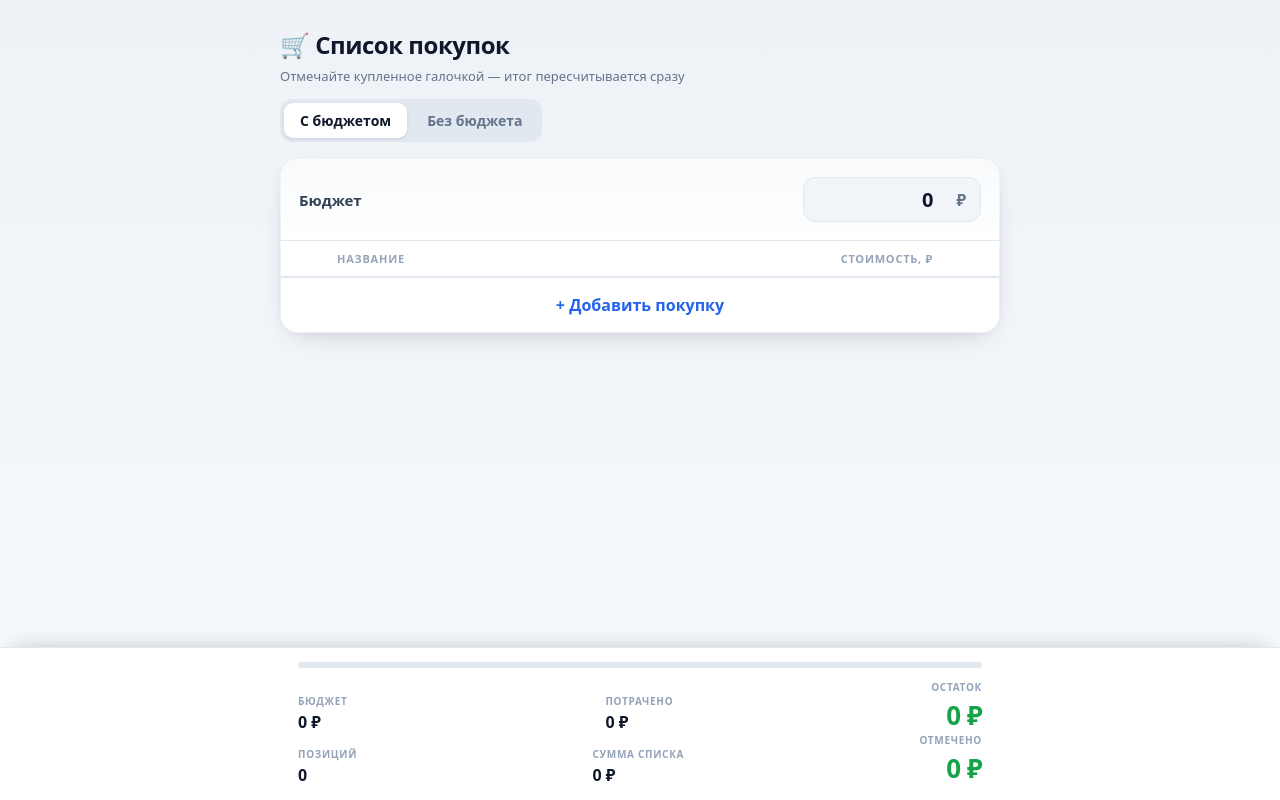
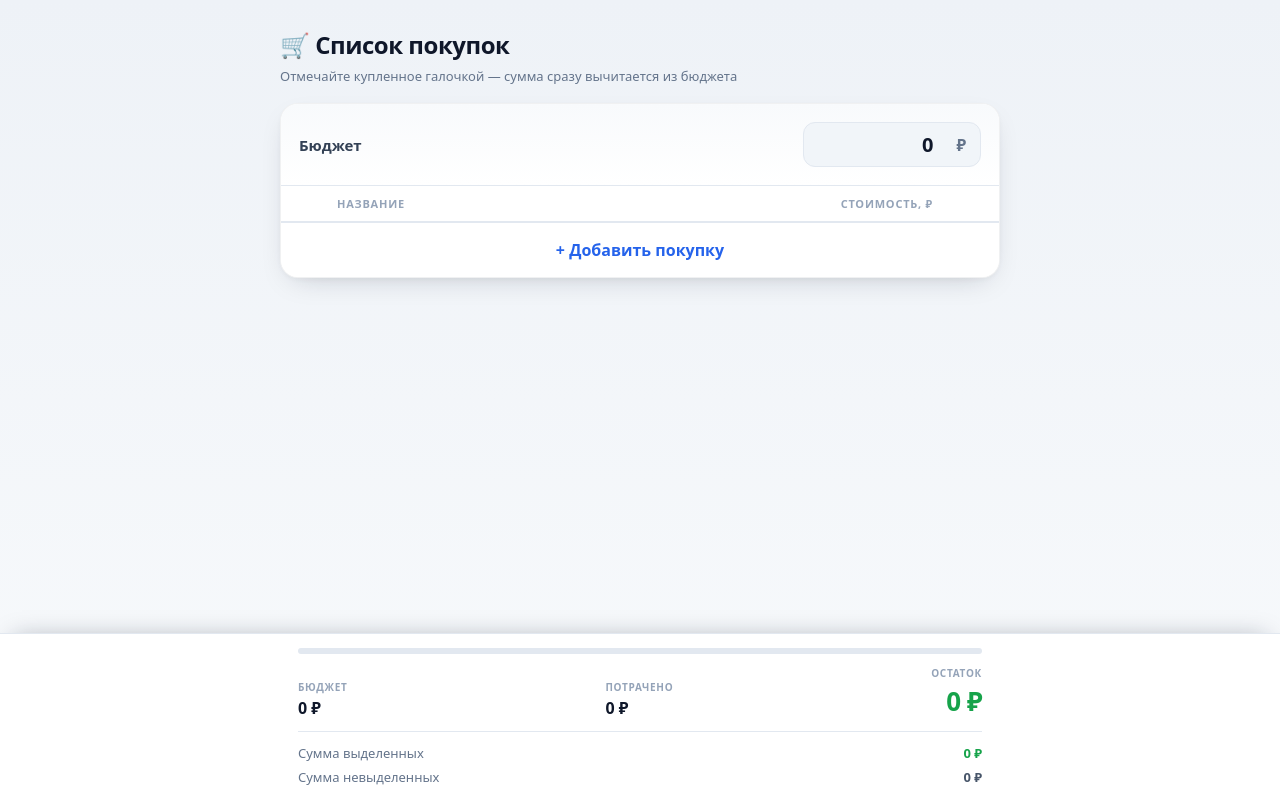
Before and after one commit to siba7444-ai/pokupki, a plain HTML site: page index.html in a window 1280 px wide. Drawn offline with Linux system fonts and the light colour scheme.

Commit message:
Update index.html

```diff
--- a/index.html
+++ b/index.html
@@ -3,7 +3,7 @@
 <head>
 <meta charset="utf-8">
 <meta name="viewport" content="width=device-width, initial-scale=1">
-<title>Список покупок</title>
+<title>Список покупок с бюджетом</title>
 <style>
   :root{
     --line:#e2e8f0;
@@ -19,33 +19,13 @@
     background:linear-gradient(180deg,#eef2f7 0%,#f8fafc 100%);
     background-attachment:fixed;
     color:#0f172a;
-    padding:28px 16px 160px;
+    padding:28px 16px 230px;
     -webkit-font-smoothing:antialiased;
   }
   .wrap{max-width:720px;margin:0 auto}
 
-  h1{font-size:24px;margin:0 0 14px;letter-spacing:-.02em}
+  h1{font-size:24px;margin:0 0 18px;letter-spacing:-.02em}
   h1 small{display:block;font-size:13px;font-weight:400;color:#64748b;margin-top:6px;letter-spacing:0}
-
-  /* ---------- Переключатель режимов ---------- */
-  .mode-switch{
-    display:inline-flex;gap:4px;padding:4px;margin-bottom:16px;
-    background:#e2e8f0;border-radius:12px;
-  }
-  .mode-switch button{
-    border:0;background:transparent;cursor:pointer;
-    padding:8px 16px;border-radius:9px;
-    font:inherit;font-size:14px;font-weight:600;color:#64748b;
-    transition:.15s;
-  }
-  .mode-switch button:hover{color:#0f172a}
-  .mode-switch button.active{
-    background:#fff;color:#0f172a;
-    box-shadow:0 1px 3px rgba(15,23,42,.12);
-  }
-  .mode-switch button:focus-visible{
-    outline:2px solid var(--accent);outline-offset:2px;
-  }
 
   .card{
     background:#fff;
@@ -162,9 +142,23 @@
   .stat.main .value{font-size:26px;letter-spacing:-.02em;color:var(--green);transition:color .2s}
   .stat.main .value.neg{color:var(--red)}
 
+  /* ---------- Дополнительные строки ---------- */
+  .extra{
+    margin-top:12px;padding-top:12px;border-top:1px solid var(--line);
+    display:flex;flex-direction:column;gap:6px;
+  }
+  .extra-row{
+    display:flex;justify-content:space-between;align-items:baseline;gap:12px;
+    font-size:13px;
+  }
+  .extra-row .label{color:#64748b}
+  .extra-row .value{font-weight:700;font-variant-numeric:tabular-nums;color:#0f172a}
+  .extra-row.checked .value{color:var(--green)}
+  .extra-row.unchecked .value{color:#475569}
+
   /* ---------- Мобильные ---------- */
   @media (max-width:520px){
-    body{padding:18px 10px 150px}
+    body{padding:18px 10px 230px}
     h1{font-size:20px}
     .head,.row{grid-template-columns:24px minmax(0,1fr) 88px 30px;gap:8px;padding-left:12px;padding-right:12px}
     .head{font-size:10px}
@@ -172,7 +166,7 @@
     .stat .value{font-size:14px}
     .stat.main .value{font-size:21px}
     .bottom-inner{padding:12px}
-    .mode-switch button{padding:7px 13px;font-size:13px}
+    .extra-row{font-size:12px}
   }
 </style>
 </head>
@@ -181,16 +175,11 @@
 <div class="wrap">
   <h1>
     🛒 Список покупок
-    <small>Отмечайте купленное галочкой — итог пересчитывается сразу</small>
+    <small>Отмечайте купленное галочкой — сумма сразу вычитается из бюджета</small>
   </h1>
 
-  <div class="mode-switch" role="tablist" aria-label="Режим работы">
-    <button type="button" id="modeBudget" class="active" role="tab" aria-selected="true">С бюджетом</button>
-    <button type="button" id="modeSum" role="tab" aria-selected="false">Без бюджета</button>
-  </div>
-
   <div class="card">
-    <div class="budget-row" id="budgetRow">
+    <div class="budget-row">
       <label for="budget">Бюджет</label>
       <div class="money">
         <input id="budget" type="number" min="0" step="1" value="0" inputmode="decimal">
@@ -215,8 +204,7 @@
   <div class="bottom-inner">
     <div class="bar"><div class="fill" id="fill"></div></div>
 
-    <!-- Режим с бюджетом -->
-    <div class="stats" id="budgetStats">
+    <div class="stats">
       <div class="stat">
         <span class="label">Бюджет</span>
         <span class="value" id="budgetView">0 ₽</span>
@@ -231,19 +219,14 @@
       </div>
     </div>
 
-    <!-- Режим без бюджета -->
-    <div class="stats" id="sumStats" hidden>
-      <div class="stat">
-        <span class="label">Позиций</span>
-        <span class="value" id="countView">0</span>
+    <div class="extra">
+      <div class="extra-row checked">
+        <span class="label">Сумма выделенных</span>
+        <span class="value" id="checkedSumView">0 ₽</span>
       </div>
-      <div class="stat">
-        <span class="label">Сумма списка</span>
-        <span class="value" id="totalView">0 ₽</span>
-      </div>
-      <div class="stat main">
-        <span class="label">Отмечено</span>
-        <span class="value" id="checkedSumView" aria-live="polite">0 ₽</span>
+      <div class="extra-row unchecked">
+        <span class="label">Сумма невыделенных</span>
+        <span class="value" id="uncheckedSumView">0 ₽</span>
       </div>
     </div>
   </div>
@@ -253,23 +236,15 @@
 (function () {
   const list       = document.getElementById('list');
   const budgetInput= document.getElementById('budget');
-  const budgetRow  = document.getElementById('budgetRow');
   const budgetView = document.getElementById('budgetView');
   const spentView  = document.getElementById('spentView');
   const restView   = document.getElementById('restView');
-  const countView  = document.getElementById('countView');
-  const totalView  = document.getElementById('totalView');
-  const checkedSumView = document.getElementById('checkedSumView');
-  const budgetStats= document.getElementById('budgetStats');
-  const sumStats   = document.getElementById('sumStats');
+  const checkedSumView   = document.getElementById('checkedSumView');
+  const uncheckedSumView = document.getElementById('uncheckedSumView');
   const fill       = document.getElementById('fill');
-  const btnBudget  = document.getElementById('modeBudget');
-  const btnSum     = document.getElementById('modeSum');
 
   const nf = new Intl.NumberFormat('ru-RU', { maximumFractionDigits: 2 });
   const money = n => nf.format(n) + ' ₽';
-
-  let mode = 'budget'; // 'budget' | 'sum'
 
   /* --- Создание строки --- */
   function createRow(name = '', cost = '') {
@@ -288,60 +263,33 @@
   /* --- Пересчёт --- */
   function update() {
     const budget = Number(budgetInput.value) || 0;
-    let spent = 0, total = 0, count = 0;
+    let spent = 0;        // сумма выделенных (они же «потрачено»)
+    let uncheckedSum = 0; // сумма невыделенных
 
     list.querySelectorAll('.row').forEach(row => {
       const cost    = Number(row.querySelector('.cost').value) || 0;
       const checked = row.querySelector('.chk').checked;
       row.classList.toggle('done', checked);
-      total += cost;
-      count++;
       if (checked) spent += cost;
+      else         uncheckedSum += cost;
     });
 
-    // Панель «с бюджетом»
     const rest = budget - spent;
+
     budgetView.textContent = money(budget);
     spentView.textContent  = money(spent);
     restView.textContent   = money(rest);
     restView.classList.toggle('neg', rest < 0);
 
-    // Панель «без бюджета»
-    countView.textContent      = count;
-    totalView.textContent      = money(total);
-    checkedSumView.textContent = money(spent);
+    checkedSumView.textContent   = money(spent);
+    uncheckedSumView.textContent = money(uncheckedSum);
 
-    // Прогресс-бар
-    let pct = 0, over = false;
-    if (mode === 'budget') {
-      pct  = budget > 0 ? Math.min((spent / budget) * 100, 100) : (spent > 0 ? 100 : 0);
-      over = rest < 0;
-    } else {
-      pct  = total > 0 ? Math.min((spent / total) * 100, 100) : 0;
-    }
+    const pct = budget > 0
+      ? Math.min((spent / budget) * 100, 100)
+      : (spent > 0 ? 100 : 0);
     fill.style.width = pct + '%';
-    fill.classList.toggle('over', over);
+    fill.classList.toggle('over', rest < 0);
   }
-
-  /* --- Переключение режима --- */
-  function setMode(m) {
-    mode = m;
-    const isBudget = m === 'budget';
-
-    budgetRow.hidden   = !isBudget;
-    budgetStats.hidden = !isBudget;
-    sumStats.hidden    = isBudget;
-
-    btnBudget.classList.toggle('active', isBudget);
-    btnSum.classList.toggle('active', !isBudget);
-    btnBudget.setAttribute('aria-selected', isBudget);
-    btnSum.setAttribute('aria-selected', !isBudget);
-
-    update();
-  }
-
-  btnBudget.addEventListener('click', () => setMode('budget'));
-  btnSum.addEventListener('click', () => setMode('sum'));
 
   /* --- События --- */
   budgetInput.addEventListener('input', update);
@@ -373,7 +321,6 @@
     update();
   });
 
-  // Старт: пустой список, бюджет 0
   update();
 })();
 </script>
```
